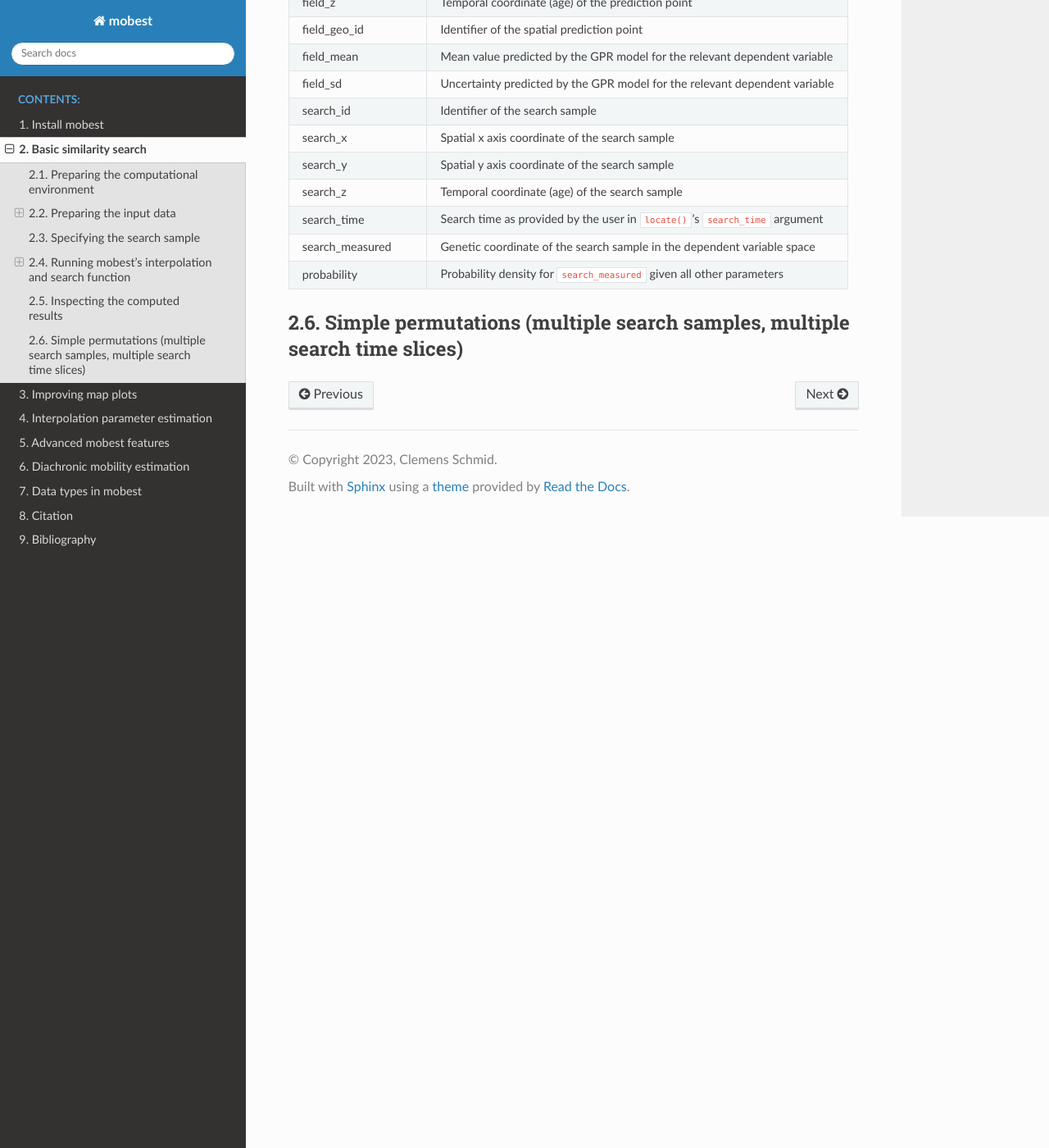
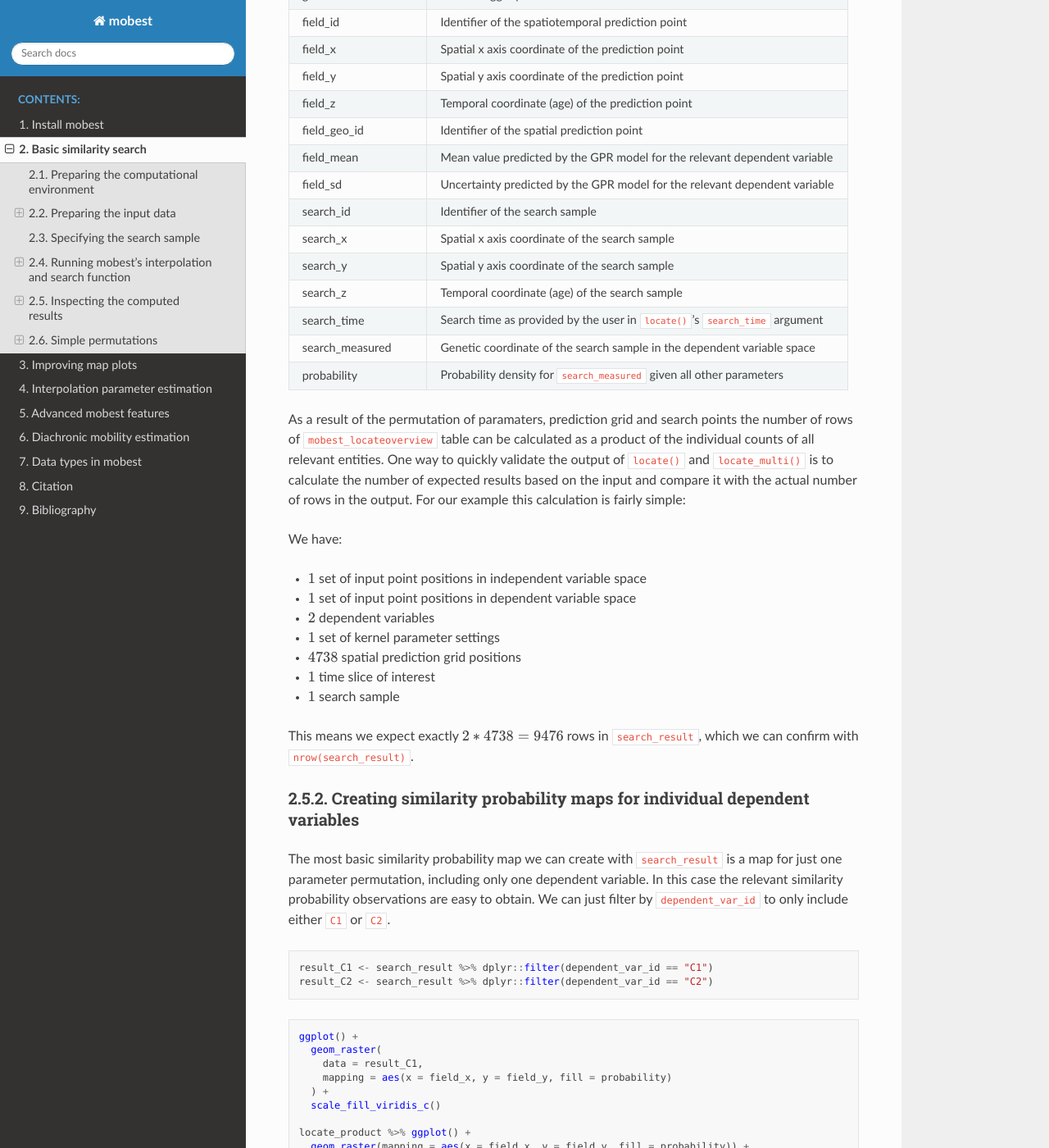
Before and after one commit to nevrome/mobest, a Sphinx documentation site: the page built from docs/basic.md, in a window 1280 px wide and 1400 px high, scrolled down 13845 px. Shown: the whole window at 82% size. Built offline with Sphinx 7.4.7 and the Read the Docs theme 2.0.0, drawn with Linux system fonts in a browser that asks for light colours; cross-references to code outside the pages are shown as plain code; some of the changed text lies outside the part shown.

Commit message:
showed how to count iterations

````diff
--- a/docs/basic.md
+++ b/docs/basic.md
@@ -441,13 +441,17 @@ search_result <- mobest::locate(
 )
 ```
 
-This typically runs for a couple of seconds, uses every available processor core and returns an object `search_result` of class `mobest_locateoverview`, which we will inspect below.
+This typically runs for a couple of seconds, uses every available processor core and returns an object `search_result`, which we will inspect below.
 
 ## Inspecting the computed results
 
+`mobest::locate()` returns an object of class `mobest_locateoverview`. It includes the relevant information for visualization and further processing of the analysis results.
+
+### The `mobest_locateoverview` table
+
 The output data type `mobest_locateoverview` is derived from `tibble` and has a large set of columns, many not immediatelly relevant to the basic example here. This applies especially for the variables documenting the excessive permutation mechanics hidden behind the relatively simple interface of `mobest::locate()`. `locate()` is, in fact, a wrapper function for the more flexible function `mobest::locate_multi()`, which can handle permutations in various additional input parameters (see {doc}`Advanced mobest features <advanced>`).
 
-Spelled out this means, each row of the `mobest_locateoverview` table stores the calculated interpolated mean, error and similarity probability (`field_mean`, `field_sd`, `probability`) for one permutation of the input point positions in independent and depedendent variable space (`independent_table_id` and `dependent_setting_id`), one dependent variable `dependent_var_id`, one iteration of the kernel settings (`kernel_setting_id`: `dsx`, `dsy`, `dt`, `g`), one prediction grid point emerging as a combination of spatial grid and search timeslice (`pred_grid_id`: `field_id`, `field_geo_id`, `field_x`, `field_y`, `field_z`, `search_time`) and finally one search sample (`search_id`, `search_x`, `search_y`, `search_z`, `search_measured`).
+Spelled out this means, each row of the `mobest_locateoverview` table stores the calculated interpolated mean, error and similarity probability (`field_mean`, `field_sd`, `probability`) for one permutation of the input point positions in independent and dependent variable space (`independent_table_id` and `dependent_setting_id`), one dependent variable `dependent_var_id`, one iteration of the kernel settings (`kernel_setting_id`: `dsx`, `dsy`, `dt`, `g`), one prediction grid point emerging as a combination of spatial grid and search timeslice (`pred_grid_id`: `field_id`, `field_geo_id`, `field_x`, `field_y`, `field_z`, `search_time`) and finally one search sample (`search_id`, `search_x`, `search_y`, `search_z`, `search_measured`).
 
 Here is a list of the variables returned in `mobest_observations` for each of these result iterations.
 
@@ -477,7 +481,56 @@ Here is a list of the variables returned in `mobest_observations` for each of th
 |search_measured      |Genetic coordinate of the search sample in the dependent variable space|
 |probability          |Probability density for `search_measured` given all other parameters|
 
-## Simple permutations (multiple search samples, multiple search time slices)
+As a result of the permutation of paramaters, prediction grid and search points the number of rows of `mobest_locateoverview` table can be calculated as a product of the individual counts of all relevant entities. One way to quickly validate the output of `locate()` and `locate_multi()` is to calculate the number of expected results based on the input and compare it with the actual number of rows in the output. For our example this calculation is fairly simple:
+
+We have:
+
+- $1$ set of input point positions in independent variable space
+- $1$ set of input point positions in dependent variable space
+- $2$ dependent variables
+- $1$ set of kernel parameter settings
+- $4738$ spatial prediction grid positions
+- $1$ time slice of interest
+- $1$ search sample
+
+This means we expect exactly $2 * 4738 = 9476$ rows in `search_result`, which we can confirm with `nrow(search_result)`.
+
+### Creating similarity probability maps for individual dependent variables
+
+The most basic similarity probability map we can create with `search_result` is a map for just one parameter permutation, including only one dependent variable. In this case the relevant similarity probability observations are easy to obtain. We can just filter by `dependent_var_id` to only include either `C1` or `C2`.
+
+```r
+result_C1 <- search_result %>% dplyr::filter(dependent_var_id == "C1")
+result_C2 <- search_result %>% dplyr::filter(dependent_var_id == "C2")
+```
+
+```r
+ggplot() +
+  geom_raster(
+    data = result_C1,
+    mapping = aes(x = field_x, y = field_y, fill = probability)
+  ) +
+  scale_fill_viridis_c()
+
+locate_product %>% ggplot() +
+  geom_raster(mapping = aes(x = field_x, y = field_y, fill = probability)) +
+  geom_point(mapping = aes(x = search_x, y = search_y), colour = "red") +
+  coord_fixed() +
+  ggtitle(paste0(
+    "t for sample of interest = ", unique(locate_product$search_z), "\n",
+    "t field time slice = ", unique(locate_product$field_z)
+  ))
+```
+
+### Combining the information from multiple dependent variables
+
+## Simple permutations
+
+### Multiple search time slices
+
+### Multiple search samples
+
+
 
 <!--
 
@@ -489,16 +542,6 @@ Here is a simple, artificial example how 2. can be used:
 # multiply probabilities for PCA coordinate 1 and PCA coordinate 2
 locate_product <- mobest::multiply_dependent_probabilities(locate_simple)
 
-# plot the resulting probability surface
-library(ggplot2)
-locate_product %>% ggplot() +
-  geom_raster(mapping = aes(x = field_x, y = field_y, fill = probability)) +
-  geom_point(mapping = aes(x = search_x, y = search_y), colour = "red") +
-  coord_fixed() +
-  ggtitle(paste0(
-    "t for sample of interest = ", unique(locate_product$search_z), "\n",
-    "t field time slice = ", unique(locate_product$field_z)
-  ))
 ```
 
 ## Origin search
````
